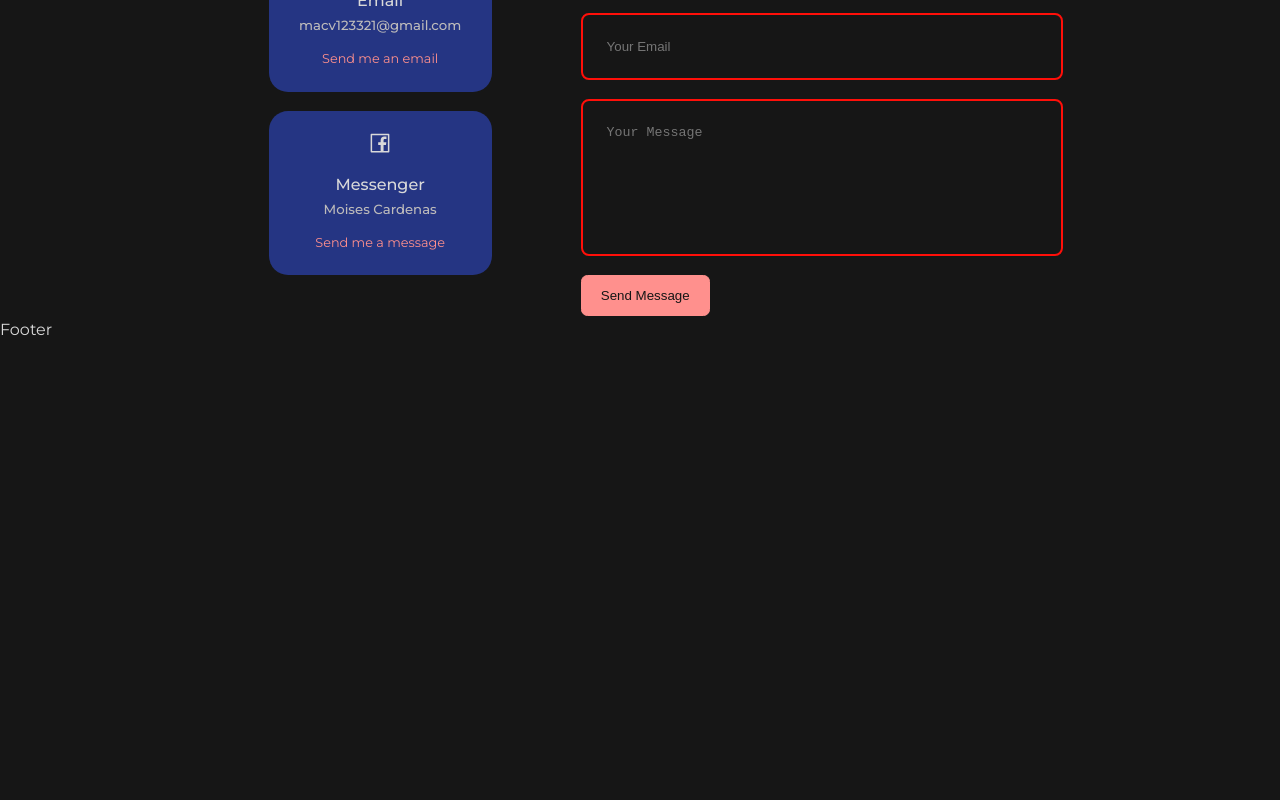
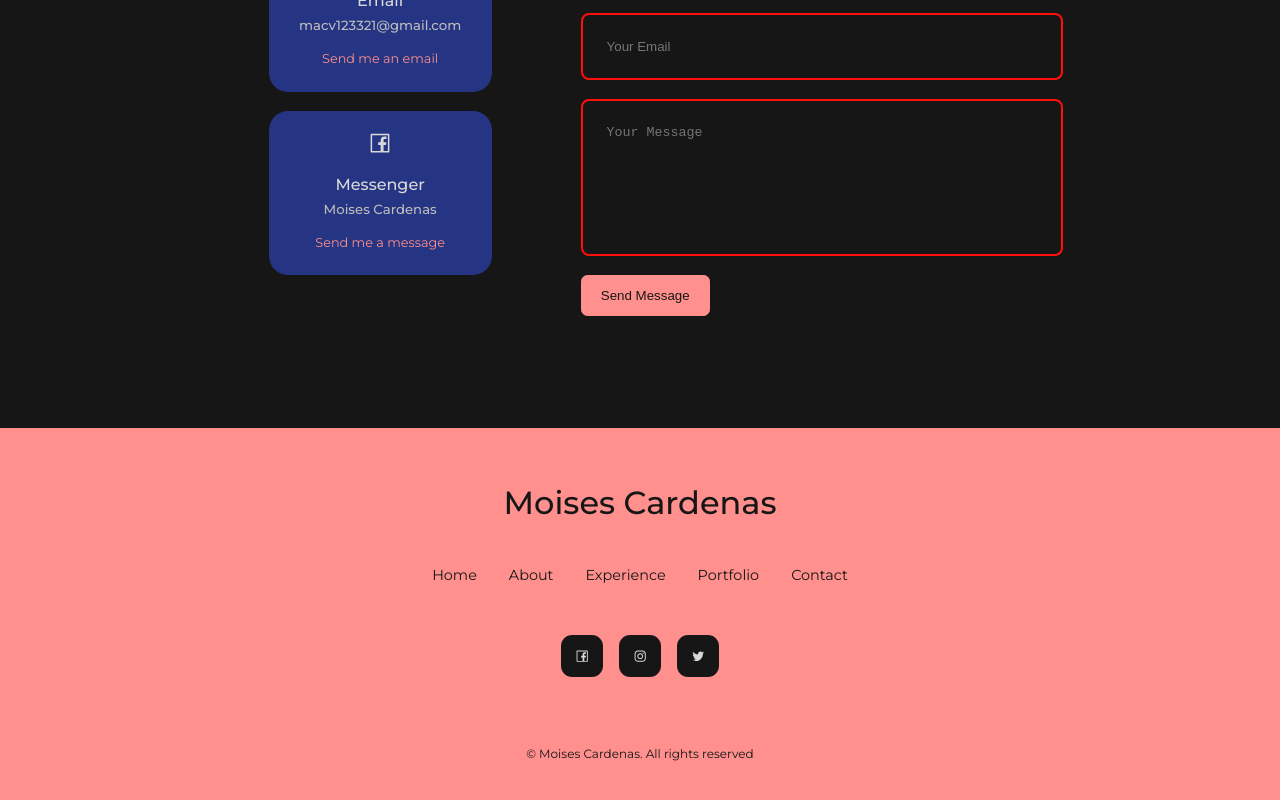
Before and after one commit to MoisesCard/reactPortfolio, a React (Create React App) app: page / in a window 1280 px wide. Shown: the part 3586-4386 px from the top of the page. Before the commit the page ends 3930 px from the top, so only its background shows below. Built offline with nearby package versions, Linux system fonts and the light colour scheme.

Commit message:
made footer

```diff
--- a/src/components/Footer/Footer.js
+++ b/src/components/Footer/Footer.js
@@ -1,9 +1,31 @@
 import React from 'react'
 import "./footer.css"
-
+import {AiOutlineFacebook} from 'react-icons/ai'
+import {AiOutlineInstagram} from 'react-icons/ai'
+import {AiOutlineTwitter} from 'react-icons/ai'
 const Footer = () => {
   return (
-    <div>Footer</div>
+    <footer>
+      <a href='#' className='footer_logo'>Moises Cardenas</a>
+
+      <ul className='permalinks'>
+        <il><a href='#'>Home</a></il>
+        <il><a href='#About'>About</a></il>
+        <il><a href='#Experience'>Experience</a></il>
+        <il><a href='#Portfolio'>Portfolio</a></il>
+        <il><a href='#Contact'>Contact</a></il>
+      </ul>
+
+      <div className='footer_socials'>
+        <a href='https://facebook.com'><AiOutlineFacebook/></a>
+        <a href='https://instagram.com'><AiOutlineInstagram/></a>
+        <a href='https://twitter.com'><AiOutlineTwitter/></a>
+      </div>
+
+      <div className='footer_copyright'>
+        <small>&copy; Moises Cardenas. All rights reserved</small>
+      </div>
+    </footer>
   )
 }
 
--- a/src/components/Footer/footer.css
+++ b/src/components/Footer/footer.css
@@ -0,0 +1,65 @@
+footer {
+    background-color: var(--color-primary);
+    padding: 3rem;
+    text-align: center;
+    font-size: .9rem;
+    margin-top: 7rem;
+}
+
+footer a {
+    color: var(--color-bg);
+}
+
+.footer_logo {
+    font-size: 2rem;
+    font-weight: 500;
+    margin-bottom: 2rem;
+    display: inline-block;
+}
+
+.permalinks {
+    display: flex;
+    flex-wrap: wrap;
+    justify-content: center;
+    gap: 2rem;
+    margin: 0 auto 3rem;
+}
+
+.footer_socials {
+    display: flex;
+    justify-content: center;
+    gap: 1rem;
+    margin-bottom: 4rem;
+}
+
+.footer_socials a {
+    background: var(--color-bg);
+    color: var(--color-white);
+    padding: .8rem;
+    border-radius: .7rem;
+    display: flex;
+    border: 1px solid transparent;
+}
+
+.footer_socials a:hover {
+    background: transparent;
+    color: var(--color-bg);
+    border-color: var(--color-bg);
+}
+
+.footer_copyright {
+    margin-bottom: 4rem;
+    color: var(--color-bg);
+}
+
+/* PHONE MEDIA QUERIES */
+
+@media screen and (max-width: 600px) {
+    .permalinks {
+        flex-direction: column;
+        gap: 1.5rem;
+    }
+    .footer_socials {
+        margin-bottom: 2.6rem;
+    }
+}
```
